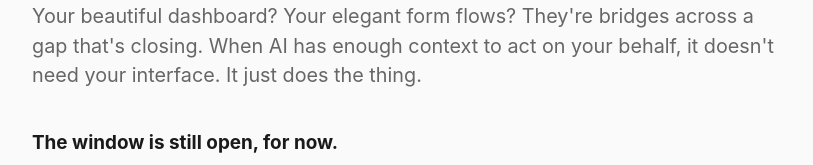
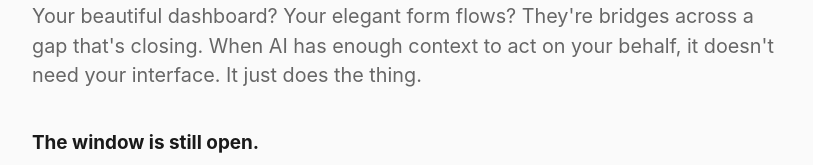
Before and after one commit to mdmagnuson-creator/opencope, a website: page index.html in a window 1280 px wide. Shown: the part 2980-3145 px from the top of the page, without its empty margins (194-1007 px from the left). Drawn offline with Linux system fonts and the light colour scheme.

Commit message:
fix: Remove ', for now' from window heading

```diff
--- a/index.html
+++ b/index.html
@@ -281,7 +281,7 @@
         </div>
 
         <div class="window-point">
-          <strong>The window is still open, for now.</strong>
+          <strong>The window is still open.</strong>
           <p>There's a brief period where AI amplifies individual output dramatically but hasn't yet made that output commodity. The people building during this window get compounding advantages: reputation, portfolio, deep understanding of how this works. The people waiting will eventually compete against everyone who didn't.</p>
         </div>
 
```
